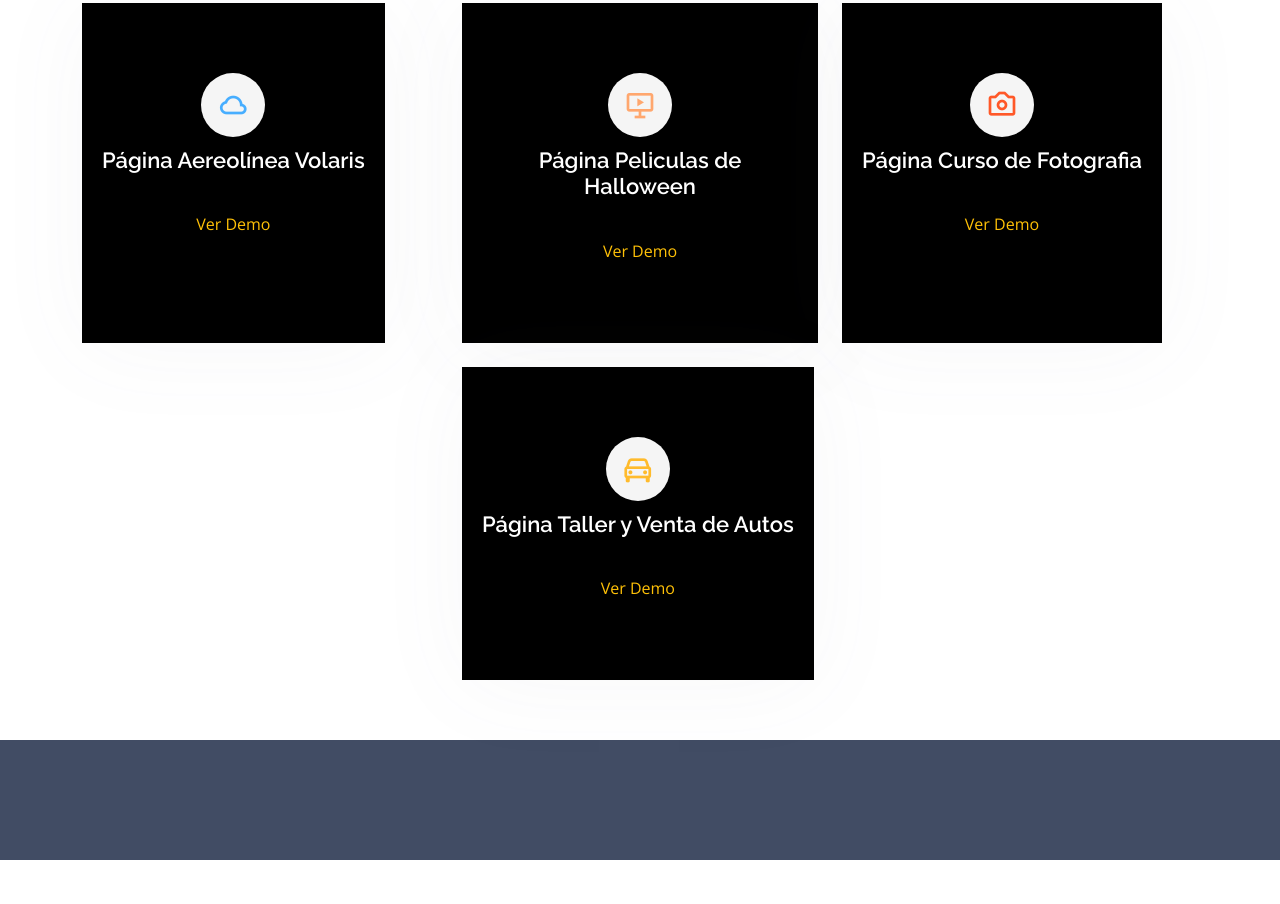
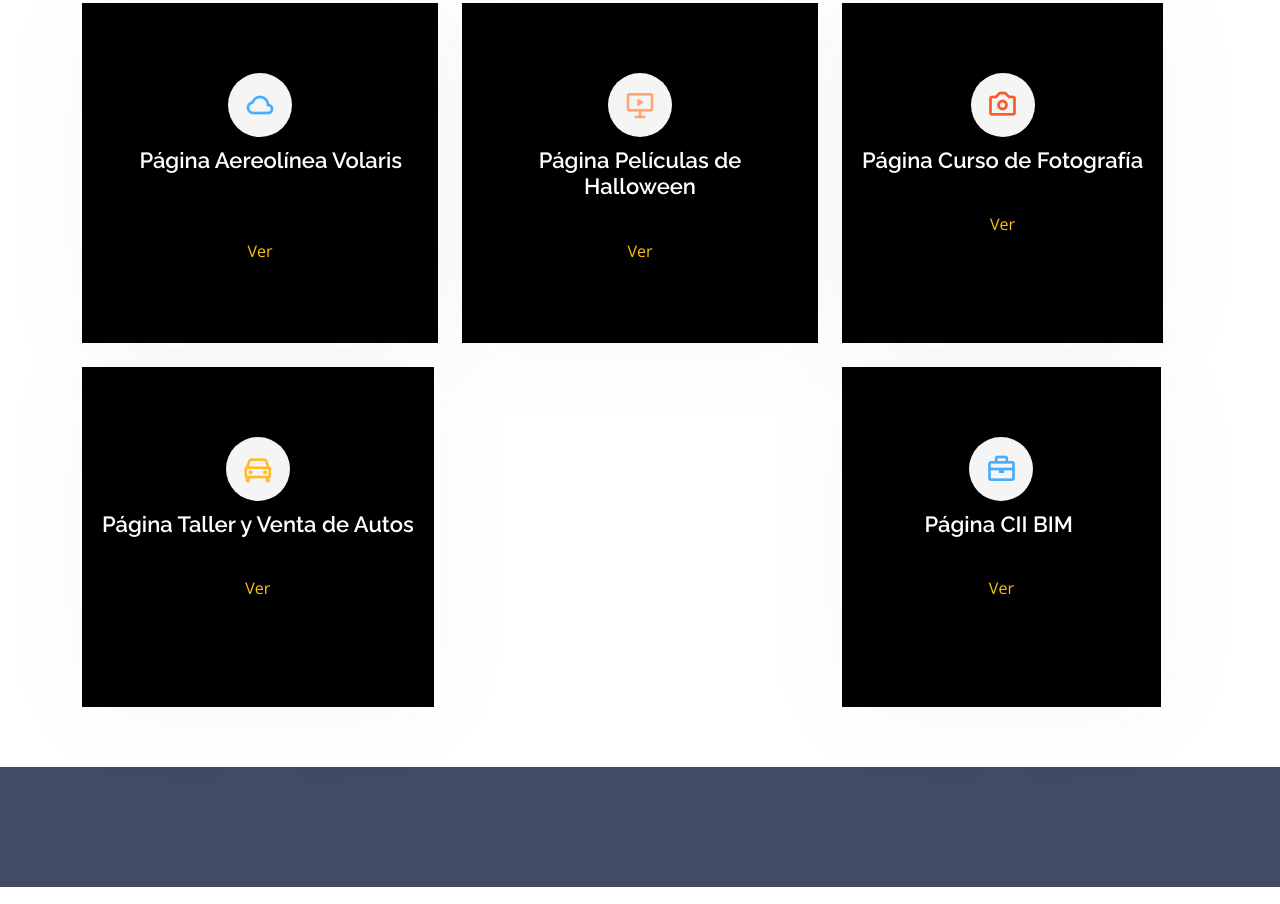
Before and after one commit to m4yrondev/m4yrondev.github.io, a plain HTML site: page index.html in a window 1280 px wide. Shown: the part 1747-2651 px from the top of the page. Drawn offline with nearby package versions, Linux system fonts and the light colour scheme; files whose address does not match are found by name.

Commit message:
Add files via upload

```diff
--- a/index.html
+++ b/index.html
@@ -154,9 +154,9 @@
               <div class="icon">
                 <i class="bx bx-cloud"></i>
               </div>
-              <h4><a>Página Aereolínea Volaris</a></h4>
+              <h4><a style="visibility: hidden;">fff</a><a>Página Aereolínea Volaris </a><a style="visibility: hidden;">ffff</a></h4>
               <br>
-              <a href="https://www.youtube.com/watch?v=qLgxLM8sj4k" target="_blank">Ver Demo</a>
+              <a href="https://www.youtube.com/watch?v=qLgxLM8sj4k" target="_blank">Ver</a>
             </div>
           </div>
 
@@ -165,9 +165,9 @@
               <div class="icon">
                 <i class="bx bx-slideshow"></i>
               </div>
-              <h4><a>Página Peliculas de Halloween</a></h4>
+              <h4><a>Página Películas de Halloween</a></h4>
               <br>
-              <a href="https://www.youtube.com/watch?v=WPrIC1zHoRQ" target="_blank">Ver Demo</a>
+              <a href="https://www.youtube.com/watch?v=WPrIC1zHoRQ" target="_blank">Ver</a>
             </div>
           </div>
 
@@ -176,14 +176,10 @@
               <div class="icon">
                 <i class="bx bx-camera"></i>
               </div>
-              <h4><a>Página Curso de Fotografia</a></h4>
+              <h4><a>Página Curso de Fotografía</a></h4>
               <br>
-              <a href="https://www.youtube.com/watch?v=qs9Yp6l_Smg" target="_blank">Ver Demo</a>
+              <a href="https://www.youtube.com/watch?v=qs9Yp6l_Smg" target="_blank">Ver</a>
             </div>
-          </div>
-
-          <div class="col-lg-4 col-md-6 d-flex align-items-stretch mt-4" data-aos="zoom-in" data-aos-delay="200">
-
           </div>
 
           <div class="col-lg-4 col-md-6 d-flex align-items-stretch mt-4" data-aos="zoom-in" data-aos-delay="200">
@@ -193,7 +189,29 @@
               </div>
               <h4><a>Página Taller y Venta de Autos  </a></h4>
               <br>
-              <a href="https://www.youtube.com/watch?v=0ASZ8arT3Ac" target="_blank">Ver Demo</a>
+              <a href="https://www.youtube.com/watch?v=0ASZ8arT3Ac" target="_blank">Ver</a>
+            </div>
+          </div>
+
+          <div style="visibility: hidden;" class="col-lg-4 col-md-6 d-flex align-items-stretch mt-4" data-aos="zoom-in" data-aos-delay="200">
+            <div class="icon-box iconbox-yellow">
+              <div class="icon">
+                <i class="bx bx-car"></i>
+              </div>
+              <h4><a style="visibility: hidden;">fffffffffffff</a><a>Página CII BIM </a><a style="visibility: hidden;">fffffffffff</a></h4>
+              <br>
+              <a href="https://www.youtube.com/watch?v=0ASZ8arT3Ac" target="_blank">Ver</a>
+            </div>
+          </div>
+
+          <div class="col-lg-4 col-md-6 d-flex align-items-stretch mt-4" data-aos="zoom-in" data-aos-delay="200">
+            <div class="icon-box iconbox-blue">
+              <div class="icon">
+                <i class="bx bx-briefcase"></i>
+              </div>
+              <h4><a style="visibility: hidden;">fffffffff</a><a>Página CII BIM </a><a style="visibility: hidden;">fffffffff</a></h4>
+              <br>
+              <a href="https://youtu.be/pVKXXSsz1hw" target="_blank">Ver</a>
             </div>
           </div>
 
```
